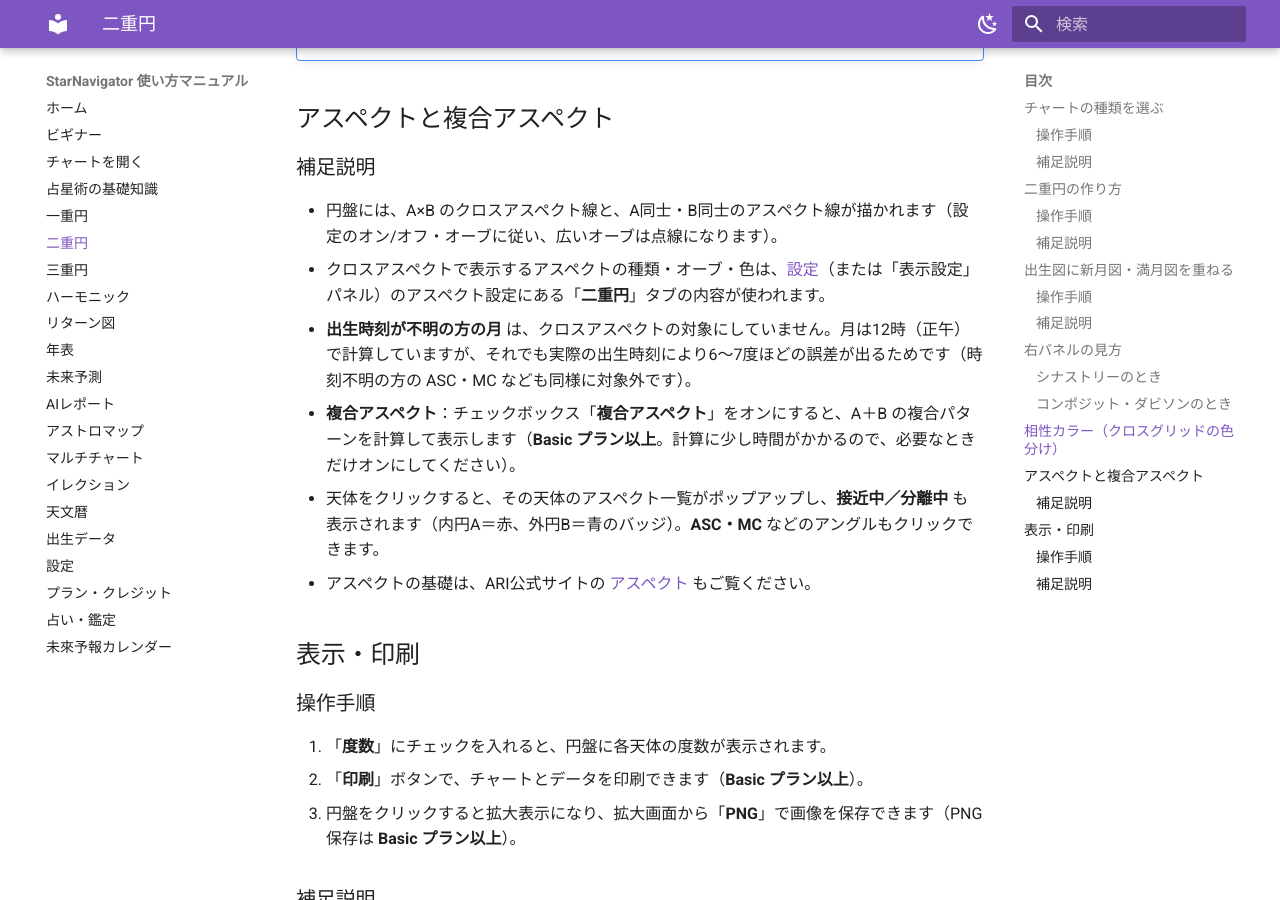
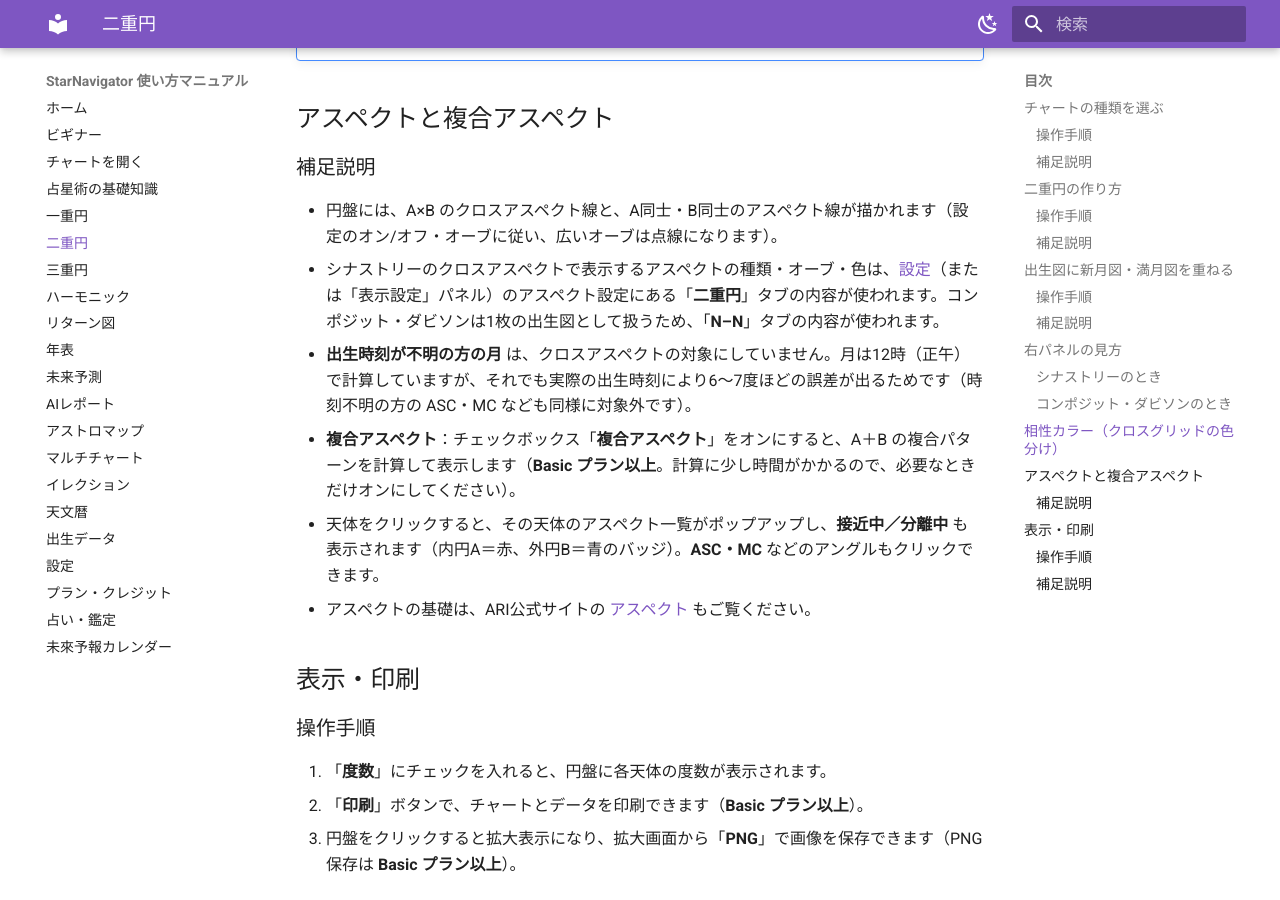
Before and after one commit to KeikoKagawa/starnavi-manual, an MkDocs documentation site: the page built from docs/double-chart.md, in a window 1280 px wide and 900 px high, scrolled down 4350 px. Built offline with MkDocs 1.6.1 and Material for MkDocs 9.7.7, drawn with Linux system fonts in a browser that asks for light colours.

Commit message:
content(二重円): アスペクト設定の参照タブを種類別に明記(シナストリー=二重円/コンポジット・ダビソン=N-N)
Co-Authored-By: Claude Fable 5 <noreply@anthropic.com>

```diff
--- a/docs/double-chart.md
+++ b/docs/double-chart.md
@@ -92,7 +92,7 @@
 ### 補足説明
 
 - 円盤には、A×B のクロスアスペクト線と、A同士・B同士のアスペクト線が描かれます（設定のオン/オフ・オーブに従い、広いオーブは点線になります）。
-- クロスアスペクトで表示するアスペクトの種類・オーブ・色は、[設定](settings.md)（または「表示設定」パネル）のアスペクト設定にある「**二重円**」タブの内容が使われます。
+- シナストリーのクロスアスペクトで表示するアスペクトの種類・オーブ・色は、[設定](settings.md)（または「表示設定」パネル）のアスペクト設定にある「**二重円**」タブの内容が使われます。コンポジット・ダビソンは1枚の出生図として扱うため、「**N–N**」タブの内容が使われます。
 - **出生時刻が不明の方の月** は、クロスアスペクトの対象にしていません。月は12時（正午）で計算していますが、それでも実際の出生時刻により6〜7度ほどの誤差が出るためです（時刻不明の方の ASC・MC なども同様に対象外です）。
 - **複合アスペクト**：チェックボックス「**複合アスペクト**」をオンにすると、A＋B の複合パターンを計算して表示します（**Basic プラン以上**。計算に少し時間がかかるので、必要なときだけオンにしてください）。
 - 天体をクリックすると、その天体のアスペクト一覧がポップアップし、**接近中／分離中** も表示されます（内円A＝赤、外円B＝青のバッジ）。**ASC・MC** などのアングルもクリックできます。
```
